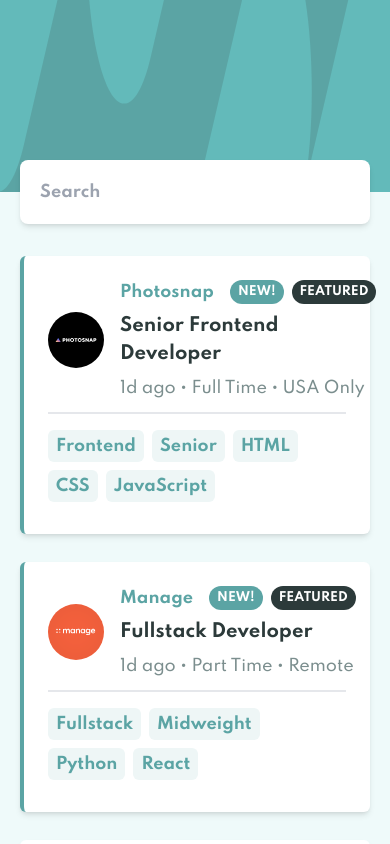
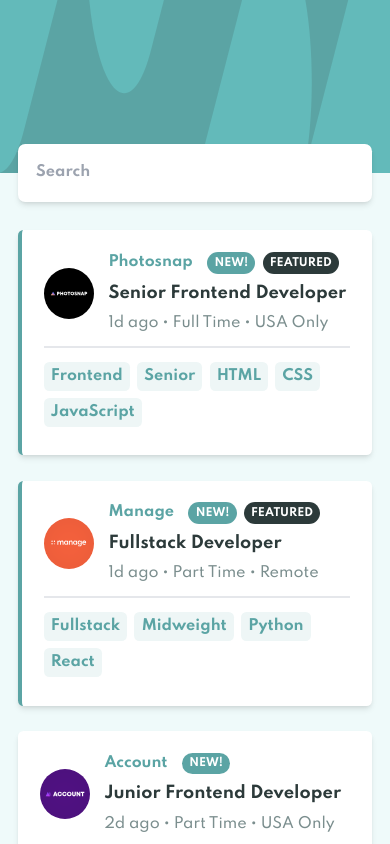
Before and after one commit to jerichobermudez/job-listing, a Next.js app: page / in a window 390 px wide. Shown: the top 844 px of the page. Built offline with nearby package versions, Linux system fonts and the light colour scheme.

Commit message:
Fix mobile design

```diff
--- a/styles/globals.css
+++ b/styles/globals.css
@@ -27,6 +27,11 @@
 }
 
 /* Mobile Styles */
+@media (max-width: 475px) {
+  html {
+    font-size: 90%;
+  }
+}
 @media (max-width: 375px) {
   html {
     font-size: 85%;
```
